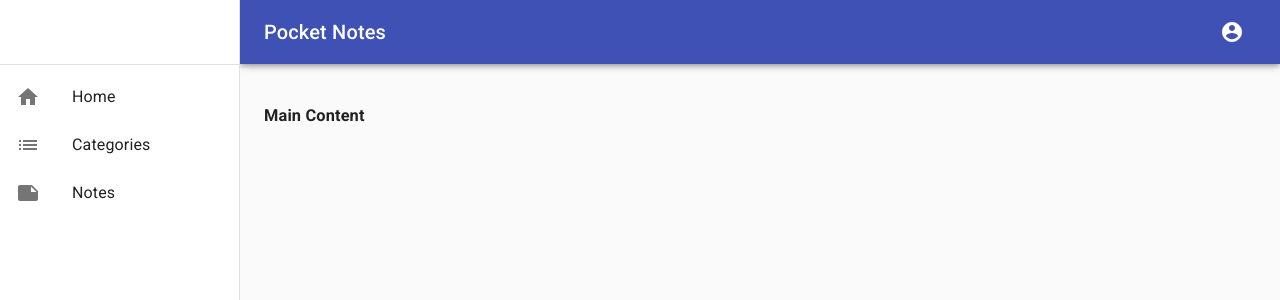
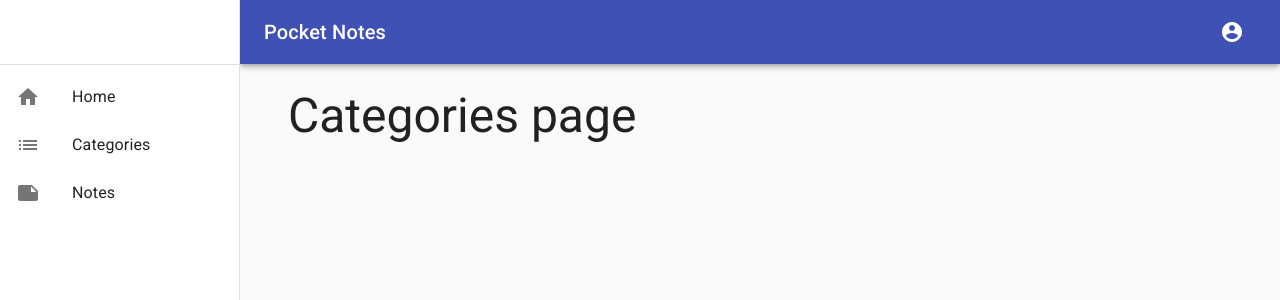
Before and after one commit to wparks08/pocket-notes, a React (Create React App) app in the folder client/: page /categories in a window 1280 px wide. Shown: the top 300 px of the page. Built offline with nearby package versions, Linux system fonts and the light colour scheme.

Commit message:
added routing to sidebar and sample pages (just for testing)

```diff
--- a/client/src/App.js
+++ b/client/src/App.js
@@ -2,16 +2,32 @@ import React from "react";
 import Layout from "./components/Layout";
 import CssBaseline from "@material-ui/core/CssBaseline";
 import MainContent from "./components/MainContent";
+import { BrowserRouter as Router, Route, Switch } from "react-router-dom";
+import Home from "./pages/Home";
+import Categories from "./pages/Categories";
+import Notes from "./pages/Notes";
 
 function App() {
     return (
         <div className="App">
-            <CssBaseline />
-            <Layout>
-                <MainContent>
-                    <h3>Main Content</h3>
-                </MainContent>
-            </Layout>
+            <Router>
+                <CssBaseline />
+                <Layout>
+                    <MainContent>
+                        <Switch>
+                            <Route path="/categories">
+                                <Categories />
+                            </Route>
+                            <Route path="/notes">
+                                <Notes />
+                            </Route>
+                            <Route path="/">
+                                <Home />
+                            </Route>
+                        </Switch>
+                    </MainContent>
+                </Layout>
+            </Router>
         </div>
     );
 }
--- a/client/src/components/SidebarContent/index.js
+++ b/client/src/components/SidebarContent/index.js
@@ -8,6 +8,7 @@ import HomeIcon from "@material-ui/icons/Home";
 import ListIcon from "@material-ui/icons/List";
 import NoteIcon from "@material-ui/icons/Note";
 import ListItemIcon from "@material-ui/core/ListItemIcon";
+import { Link } from "react-router-dom";
 
 const useStyles = makeStyles(theme => ({
     toolbar: theme.mixins.toolbar
@@ -21,19 +22,19 @@ function SidebarContent() {
             <div className={classes.toolbar} />
             <Divider />
             <List>
-                <ListItem button>
+                <ListItem button component={Link} to="/">
                     <ListItemIcon>
                         <HomeIcon />
                     </ListItemIcon>
                     <ListItemText primary="Home" />
                 </ListItem>
-                <ListItem button>
+                <ListItem button component={Link} to="/categories">
                     <ListItemIcon>
                         <ListIcon />
                     </ListItemIcon>
                     <ListItemText primary="Categories" />
                 </ListItem>
-                <ListItem button>
+                <ListItem button component={Link} to="/notes">
                     <ListItemIcon>
                         <NoteIcon />
                     </ListItemIcon>
--- /dev/null
+++ b/client/src/pages/Categories/index.js
@@ -0,0 +1,13 @@
+import React from "react";
+import Container from "@material-ui/core/Container";
+import Typography from "@material-ui/core/Typography";
+
+function Categories() {
+    return (
+        <Container>
+            <Typography variant="h3">Categories page</Typography>
+        </Container>
+    );
+}
+
+export default Categories;
--- /dev/null
+++ b/client/src/pages/Home/index.js
@@ -0,0 +1,13 @@
+import React from "react";
+import Container from "@material-ui/core/Container";
+import Typography from "@material-ui/core/Typography";
+
+function Home() {
+    return (
+        <Container>
+            <Typography variant="h3">Home page</Typography>
+        </Container>
+    );
+}
+
+export default Home;
--- /dev/null
+++ b/client/src/pages/Notes/index.js
@@ -0,0 +1,13 @@
+import React from "react";
+import Container from "@material-ui/core/Container";
+import Typography from "@material-ui/core/Typography";
+
+function Notes() {
+    return (
+        <Container>
+            <Typography variant="h3">Notes page</Typography>
+        </Container>
+    );
+}
+
+export default Notes;
```
